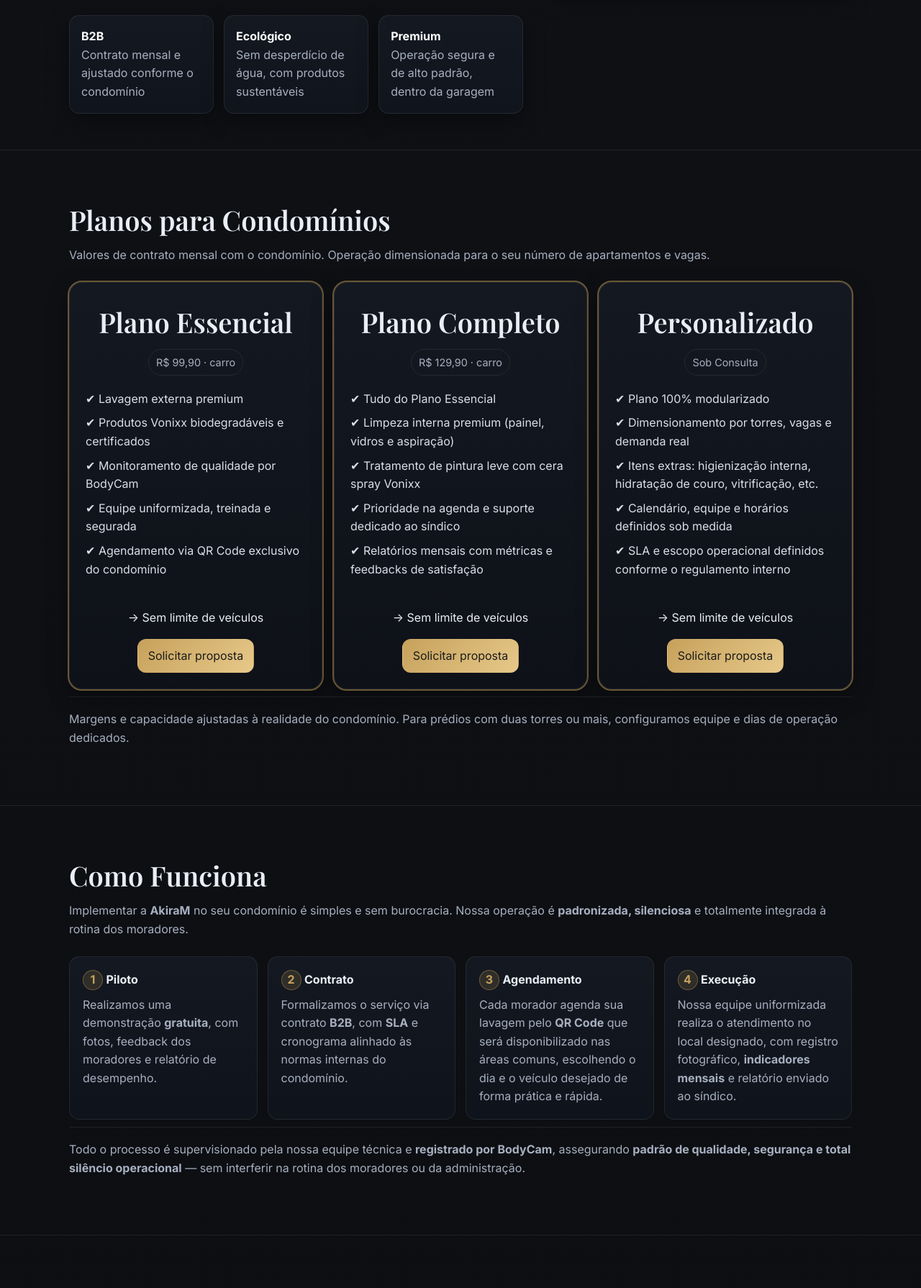
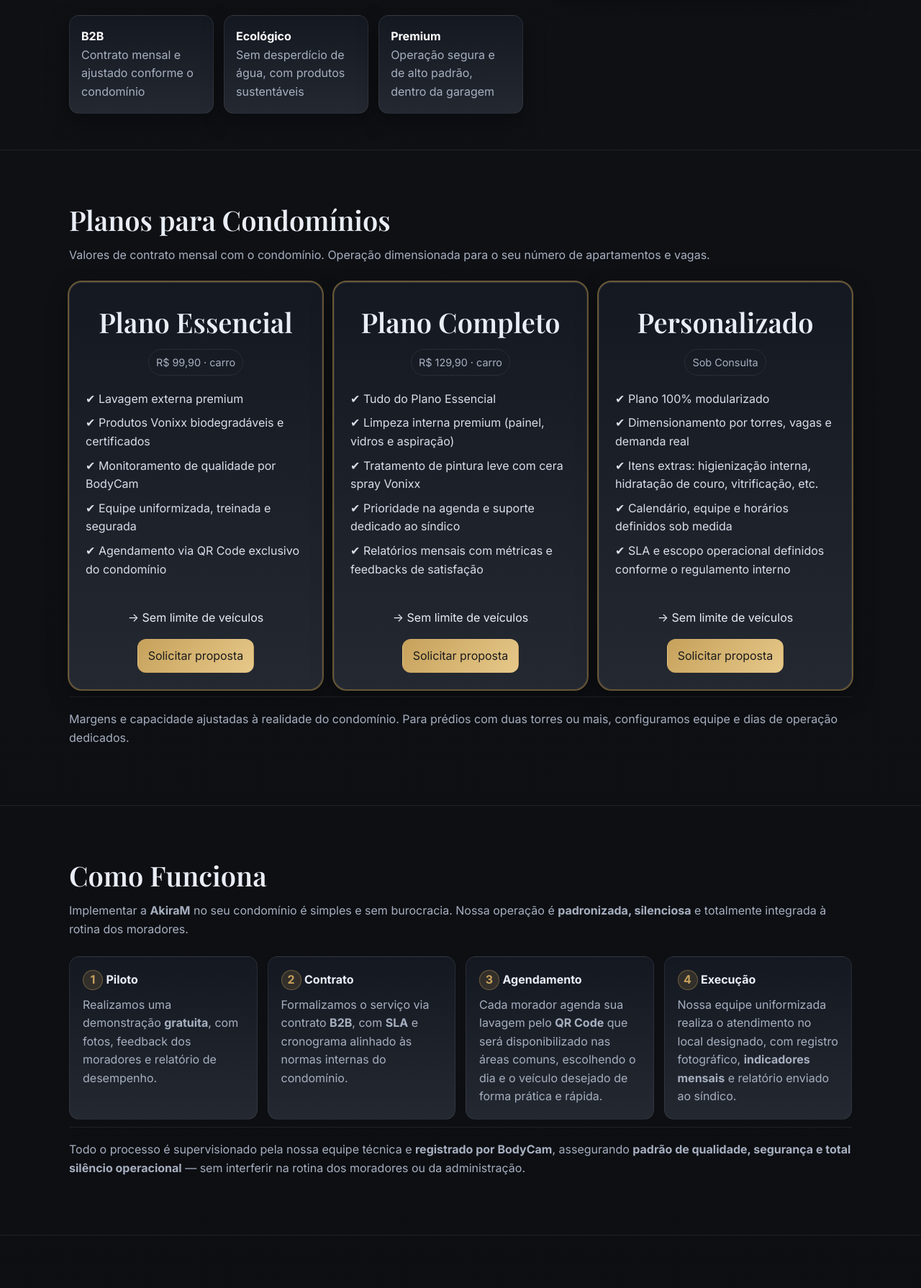
Before and after one commit to AkiraM-corp/akiram-app-web, a plain HTML site: page index.html in a window 1280 px wide. Shown: the part 640-2430 px from the top of the page at 72% size. Drawn offline with nearby package versions, Linux system fonts and the light colour scheme.

Commit message:
Add: Mudança de cores

```diff
--- a/assets/styles.css
+++ b/assets/styles.css
@@ -60,7 +60,7 @@ header.site-header{
 h1{font-family:"Playfair Display",serif;font-size:clamp(36px,4.2vw,56px);line-height:1.1;margin:12px 0 16px}
 .subtitle{color:var(--muted);font-size:1.1rem}
 .hero-cards{display:grid;grid-template-columns:repeat(3,1fr);gap:14px;margin-top:24px}
-.hero-card{background:linear-gradient(180deg,var(--card),#10141c);border:1px solid var(--border);border-radius:var(--radius-sm);padding:16px;box-shadow:var(--shadow)}
+.hero-card{background:linear-gradient(180deg,var(--card),#242831);border:1px solid var(--border);border-radius:var(--radius-sm);padding:16px;box-shadow:var(--shadow)}
 .hero-card b{color:#fff}
 .hero-media{position:relative;border-radius:var(--radius);overflow:hidden;border:1px solid var(--border);box-shadow:var(--shadow)}
 .badge{position:absolute;top:14px;left:50%;transform: translateX(-50%);background:rgba(198,161,91,.14);color:var(--accent);padding:6px 10px;border-radius:999px;border:1px solid rgba(198,161,91,.35);font-size:.85rem}
@@ -76,7 +76,7 @@ p.section-sub{color:var(--muted);margin:0 0 24px}
   display: flex; /* Usar flexbox para centralizar o conteúdo */
   flex-direction: column; /* Coloca os itens em coluna */
   align-items: center; /* Centraliza os itens horizontalmente */
-  background: linear-gradient(180deg, var(--card), #0e1118);
+  background: linear-gradient(180deg, var(--card), #242831);
   border: 1px solid var(--border);
   border-radius: var(--radius);
   padding: 22px;
@@ -104,16 +104,16 @@ p.section-sub{color:var(--muted);margin:0 0 24px}
 
 /* Process */
 .steps{display:grid;grid-template-columns:repeat(4,1fr);gap:14px}
-.step{background:linear-gradient(180deg,var(--card),#0f131b);border:1px solid var(--border);border-radius:var(--radius-sm);padding:18px}
+.step{background:linear-gradient(180deg,var(--card),#242831);border:1px solid var(--border);border-radius:var(--radius-sm);padding:18px}
 .step .num{display:inline-grid;place-items:center;width:28px;height:28px;border-radius:50%;background:rgba(198,161,91,.16);border:1px solid rgba(198,161,91,.4);color:var(--accent);font-weight:700;margin-bottom:8px}
 
 /* Commitment */
 .commit{display:grid;grid-template-columns:1fr 1fr;gap:16px}
-.stat{background:linear-gradient(180deg,var(--card),#0f131b);border:1px solid var(--border);border-radius:var(--radius-sm);padding:18px;color:#dfe6f2}
+.stat{background:linear-gradient(180deg,var(--card),#242831);border:1px solid var(--border);border-radius:var(--radius-sm);padding:18px;color:#dfe6f2}
 
 /* CTA */
 .cta{display:grid;grid-template-columns:1.2fr .8fr;gap:20px;align-items:center}
-.cta-card{background:linear-gradient(180deg,var(--card),#0e1118);border:1px solid var(--border);border-radius:var(--radius);padding:24px;box-shadow:var(--shadow)}
+.cta-card{background:linear-gradient(180deg,var(--card),#242831);border:1px solid var(--border);border-radius:var(--radius);padding:24px;box-shadow:var(--shadow)}
 
 /* Footer */
 footer{padding:30px 0;color:var(--muted)}
```
